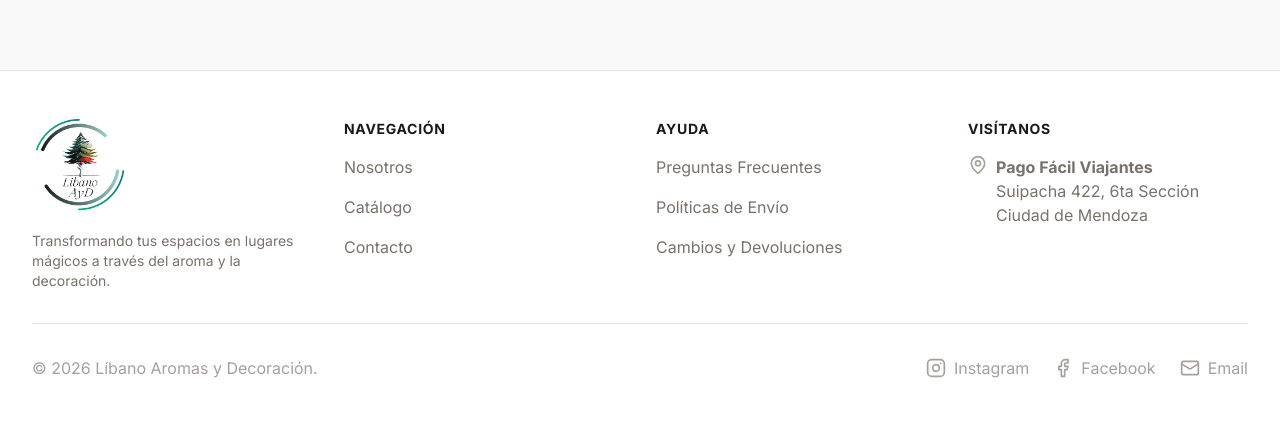
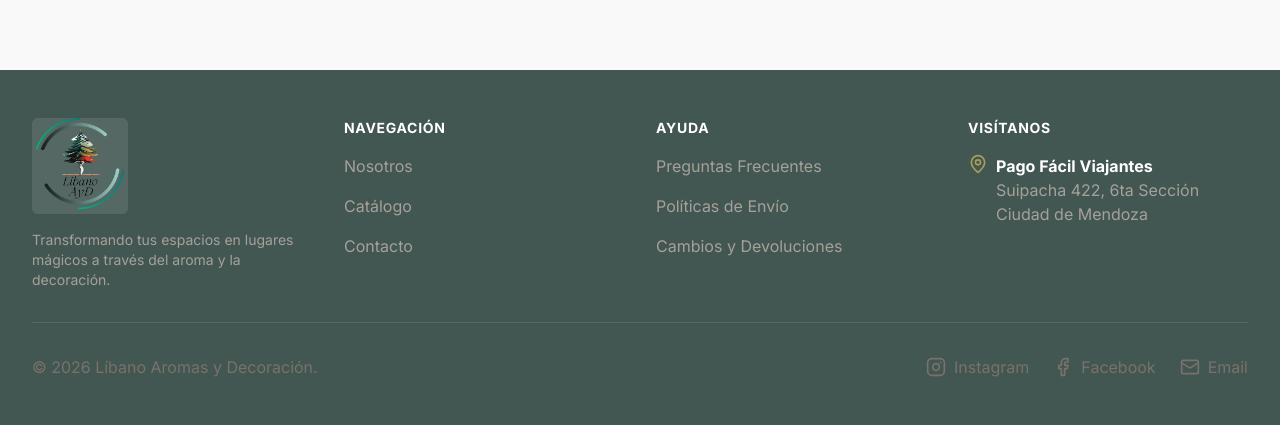
Before and after one commit to libanoayd/Tienda, a Next.js app: page / in a window 1280 px wide. Shown: the part 890-1315 px from the top of the page. Built offline with nearby package versions, Linux system fonts and the light colour scheme; no server answers; the database is empty.

Commit message:
style: aplicar color oscuro corporativo al pie de pagina (footer)

```diff
--- a/src/app/layout.tsx
+++ b/src/app/layout.tsx
@@ -60,52 +60,52 @@ export default function RootLayout({
         <WhatsAppButton />
 
         {/* Footer */}
-        <footer className="bg-white border-t border-stone-200">
+        <footer className="bg-[var(--color-brand-dark)] text-stone-300">
           <div className="max-w-7xl mx-auto py-12 px-4 sm:px-6 lg:px-8">
             <div className="grid grid-cols-1 md:grid-cols-4 gap-8">
               <div>
-                <div className="relative h-24 w-24 mb-4 opacity-100">
-                  <Image src="/logo-oficial.png" alt="Líbano Logo" fill sizes="96px" className="object-contain rounded-md" />
+                <div className="relative h-24 w-24 mb-4 opacity-100 bg-white/10 rounded-md p-2">
+                  <Image src="/logo-oficial.png" alt="Líbano Logo" fill sizes="96px" className="object-contain" />
                 </div>
-                <p className="text-stone-500 text-sm">
+                <p className="text-stone-400 text-sm">
                   Transformando tus espacios en lugares mágicos a través del aroma y la decoración.
                 </p>
               </div>
               <div>
-                <h3 className="text-sm font-bold text-stone-900 tracking-wider uppercase mb-4">Navegación</h3>
+                <h3 className="text-sm font-bold text-white tracking-wider uppercase mb-4">Navegación</h3>
                 <ul className="space-y-4">
                   <li>
-                    <Link href="/nosotros" className="text-base text-stone-500 hover:text-stone-900">Nosotros</Link>
+                    <Link href="/nosotros" className="text-base text-stone-400 hover:text-white transition-colors">Nosotros</Link>
                   </li>
                   <li>
-                    <Link href="/catalogo" className="text-base text-stone-500 hover:text-stone-900">Catálogo</Link>
+                    <Link href="/catalogo" className="text-base text-stone-400 hover:text-white transition-colors">Catálogo</Link>
                   </li>
                   <li>
-                    <Link href="/contacto" className="text-base text-stone-500 hover:text-stone-900">Contacto</Link>
+                    <Link href="/contacto" className="text-base text-stone-400 hover:text-white transition-colors">Contacto</Link>
                   </li>
                 </ul>
               </div>
               <div>
-                <h3 className="text-sm font-bold text-stone-900 tracking-wider uppercase mb-4">Ayuda</h3>
+                <h3 className="text-sm font-bold text-white tracking-wider uppercase mb-4">Ayuda</h3>
                 <ul className="space-y-4">
                   <li>
-                    <Link href="/ayuda" className="text-base text-stone-500 hover:text-stone-900">Preguntas Frecuentes</Link>
+                    <Link href="/ayuda" className="text-base text-stone-400 hover:text-white transition-colors">Preguntas Frecuentes</Link>
                   </li>
                   <li>
-                    <Link href="/ayuda#envios" className="text-base text-stone-500 hover:text-stone-900">Políticas de Envío</Link>
+                    <Link href="/ayuda#envios" className="text-base text-stone-400 hover:text-white transition-colors">Políticas de Envío</Link>
                   </li>
                   <li>
-                    <Link href="/ayuda#devoluciones" className="text-base text-stone-500 hover:text-stone-900">Cambios y Devoluciones</Link>
+                    <Link href="/ayuda#devoluciones" className="text-base text-stone-400 hover:text-white transition-colors">Cambios y Devoluciones</Link>
                   </li>
                 </ul>
               </div>
               <div>
-                <h3 className="text-sm font-bold text-stone-900 tracking-wider uppercase mb-4">Visítanos</h3>
+                <h3 className="text-sm font-bold text-white tracking-wider uppercase mb-4">Visítanos</h3>
                 <ul className="space-y-4">
                   <li className="flex items-start">
-                    <MapPin className="h-5 w-5 text-stone-400 mr-2 flex-shrink-0" />
-                    <span className="text-base text-stone-500">
-                      <strong>Pago Fácil Viajantes</strong><br />
+                    <MapPin className="h-5 w-5 text-[var(--color-brand-mint)] mr-2 flex-shrink-0" />
+                    <span className="text-base text-stone-400">
+                      <strong className="text-white">Pago Fácil Viajantes</strong><br />
                       Suipacha 422, 6ta Sección<br />
                       Ciudad de Mendoza
                     </span>
@@ -113,12 +113,12 @@ export default function RootLayout({
                 </ul>
               </div>
             </div>
-            <div className="mt-8 border-t border-stone-200 pt-8 flex flex-col md:flex-row justify-between items-center">
-              <p className="text-base text-stone-400">
+            <div className="mt-8 border-t border-white/10 pt-8 flex flex-col md:flex-row justify-between items-center">
+              <p className="text-base text-stone-500">
                 &copy; 2026 Líbano Aromas y Decoración.
               </p>
               <div className="flex space-x-6 mt-4 md:mt-0">
-                <a href="https://instagram.com/libanoayd" target="_blank" rel="noopener noreferrer" className="flex items-center text-stone-400 hover:text-stone-900 transition-colors">
+                <a href="https://instagram.com/libanoayd" target="_blank" rel="noopener noreferrer" className="flex items-center text-stone-500 hover:text-[var(--color-brand-mint)] transition-colors">
                   <svg
                     xmlns="http://www.w3.org/2000/svg"
                     width="20"
@@ -137,7 +137,7 @@ export default function RootLayout({
                   </svg>
                   <span>Instagram</span>
                 </a>
-                <a href="https://facebook.com/libanoayd" target="_blank" rel="noopener noreferrer" className="flex items-center text-stone-400 hover:text-stone-900 transition-colors">
+                <a href="https://facebook.com/libanoayd" target="_blank" rel="noopener noreferrer" className="flex items-center text-stone-500 hover:text-[var(--color-brand-mint)] transition-colors">
                   <svg
                     xmlns="http://www.w3.org/2000/svg"
                     width="20"
@@ -154,7 +154,7 @@ export default function RootLayout({
                   </svg>
                   <span>Facebook</span>
                 </a>
-                <a href="mailto:libanoayd@gmail.com" className="flex items-center text-stone-400 hover:text-stone-900 transition-colors">
+                <a href="mailto:hola@tiendalibano.com" className="flex items-center text-stone-500 hover:text-[var(--color-brand-mint)] transition-colors">
                   <Mail className="h-5 w-5 mr-2" />
                   <span>Email</span>
                 </a>
```
